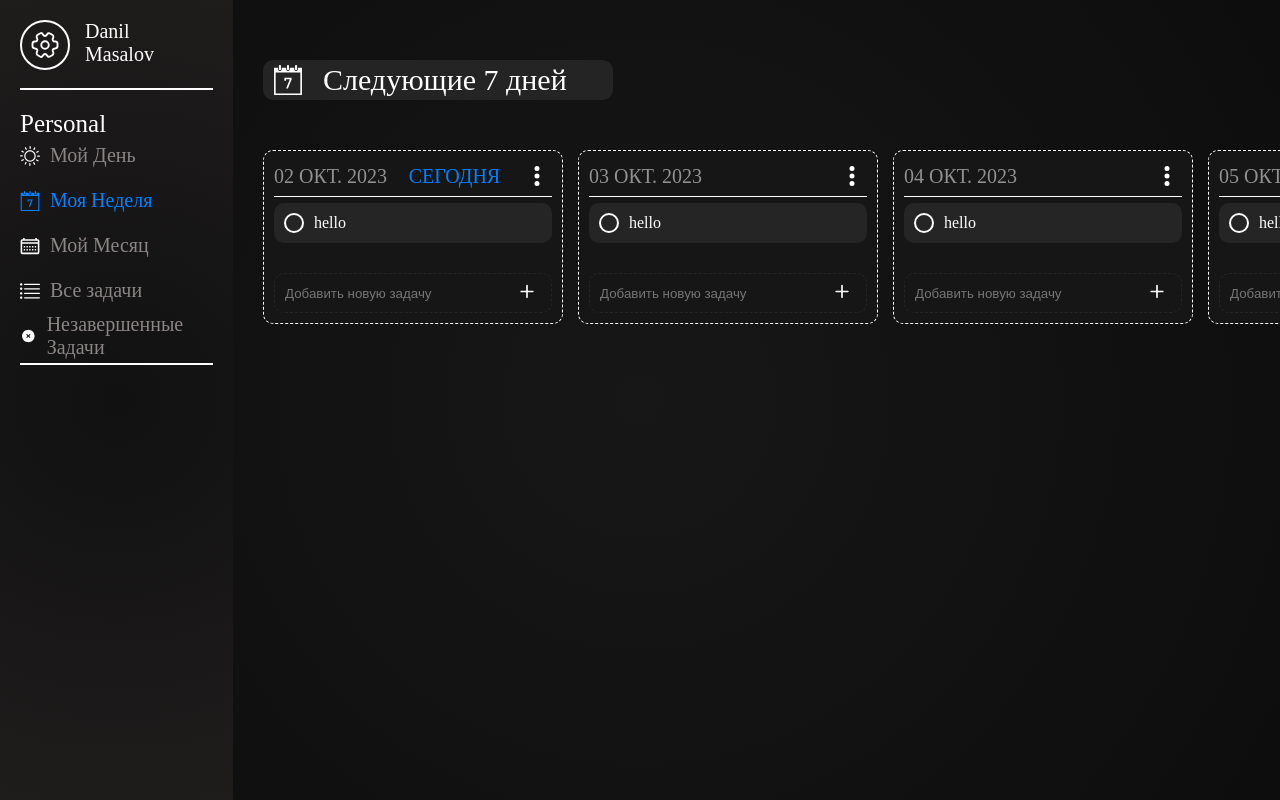
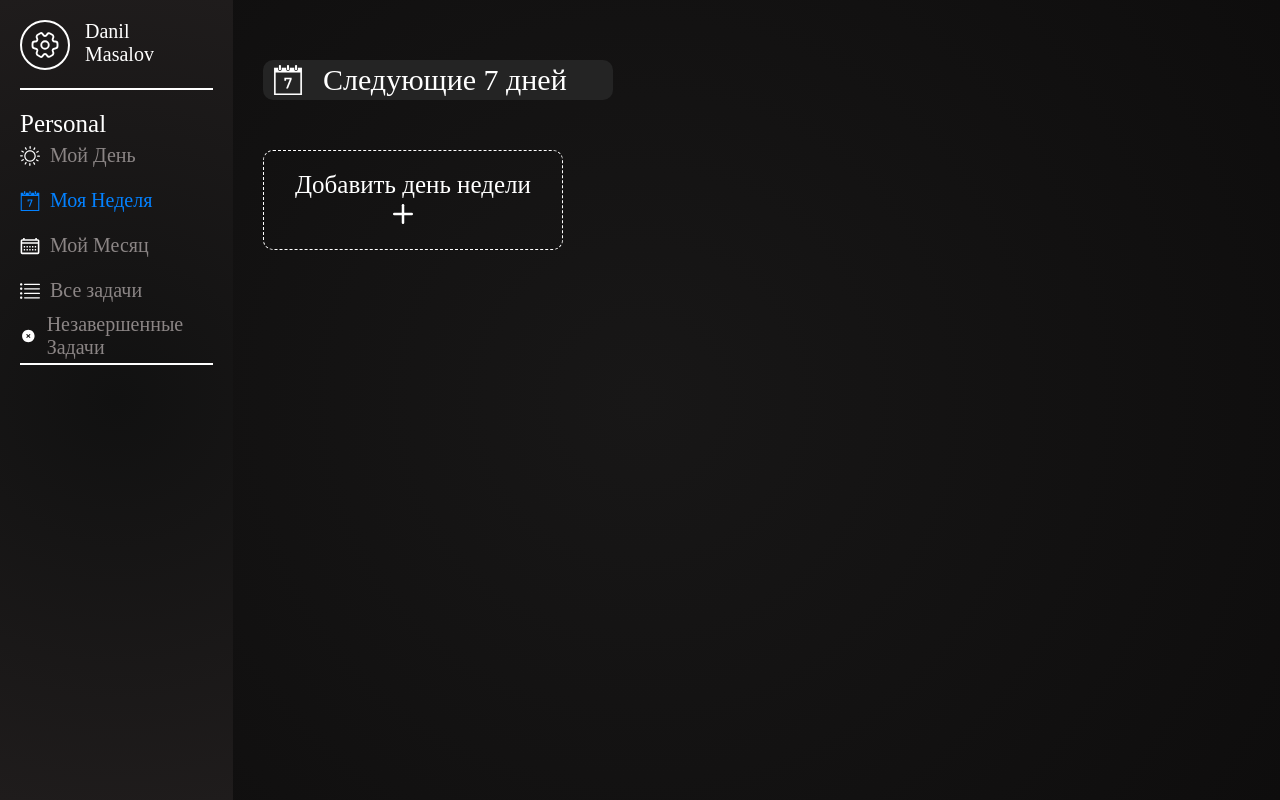
Before and after one commit to dairen12121212/todo-version-2, a React (Vite) app: page /#/my-weak in a window 1280 px wide. Built offline with nearby package versions, Linux system fonts and the light colour scheme.

Commit message:
add weak funktional

```diff
--- /dev/null
+++ b/src/Components/Weak-add-day/Weak-add-day.css
@@ -0,0 +1,15 @@
+.weak-add-day {
+  min-width: 300px;
+  height: 100px;
+  display: flex;
+  flex-direction: column;
+  justify-content: center;
+  align-items: center;
+  border: 1px dashed white;
+  border-radius: 10px;
+  font-size: 25px;
+  cursor: pointer;
+}
+.weak__img * {
+  stroke: white;
+}
--- /dev/null
+++ b/src/Components/Weak-add-day/Weak-add-day.jsx
@@ -0,0 +1,20 @@
+import "./Weak-add-day.css";
+import { v4 as uuidv4 } from "uuid";
+
+import PlusImg from "../../assets/icons/plus.svg?react";
+import { useDispatch, useSelector } from "react-redux";
+
+import { addWeakDay } from "../../store/slices/weakSlice";
+
+export const WeakAddDay = () => {
+  const dispatch = useDispatch();
+  const onAddWeakDay = () => {
+    dispatch(addWeakDay(uuidv4()));
+  };
+  return (
+    <div className="weak-add-day" onClick={() => onAddWeakDay()}>
+      <div>Добавить день недели</div>
+      <PlusImg className="weak__img" />
+    </div>
+  );
+};
--- a/src/Components/Weak-add-input/Weak-add-input.css
+++ b/src/Components/Weak-add-input/Weak-add-input.css
@@ -0,0 +1,28 @@
+.weak__add {
+  margin-top: 20px;
+  width: 100%;
+  height: 40px;
+  position: relative;
+}
+.weak__input {
+  padding: 0 10px;
+  background: none;
+  border: 1px dashed #252525;
+  width: 100%;
+  height: 100%;
+  border-radius: 10px;
+}
+.weak__button {
+  background: none;
+  position: absolute;
+  top: 50%;
+  transform: translateY(-50%);
+  right: 15px;
+}
+#weak__plus {
+  width: 20px;
+  height: 20px;
+}
+#weak__plus * {
+  stroke: white;
+}
--- a/src/Components/Weak-add-input/Weak-add-input.jsx
+++ b/src/Components/Weak-add-input/Weak-add-input.jsx
@@ -1,16 +1,43 @@
 import "./Weak-add-input.css";
 
 import PlusImg from "../../assets/icons/plus.svg?react";
+import { useState } from "react";
+import { useDispatch } from "react-redux";
 
-export const WeakAddInput = () => {
+import { addWeakItemTodo } from "../../store/slices/weakSlice";
+
+import { v4 as uuidv4 } from "uuid";
+
+export const WeakAddInput = ({ keyProp }) => {
+  const [value, setValue] = useState("");
+  const dispatch = useDispatch();
+  const addWeakItem = () => {
+    const item = {
+      value,
+      description: "",
+      id: uuidv4(),
+      completed: false,
+      pin: false,
+    };
+    dispatch(addWeakItemTodo({ keyProp, item }));
+    setValue("");
+  };
   return (
     <div className="weak__add">
       <input
         type="text"
+        value={value}
+        onChange={(e) => setValue(e.target.value)}
         className="weak__input"
         placeholder="Добавить новую задачу"
+        onKeyDown={(e) =>
+          e.key == "Enter" && value !== "" ? addWeakItem() : null
+        }
       />
-      <button className="weak__button">
+      <button
+        className="weak__button"
+        onClick={() => (value != "" ? addWeakItem() : null)}
+      >
         <PlusImg id="weak__plus" />
       </button>
     </div>
--- /dev/null
+++ b/src/Components/Weak-element/Weak-element.jsx
@@ -0,0 +1,30 @@
+import "./Weak-element.css";
+
+import { CustomeCheckbox } from "../../Components/CustomeCheckbox/CustomeCheckbox";
+
+import EditImg from "../../assets/icons/edit.svg?react";
+import CloseImg from "../../assets/icons/close.svg?react";
+import { useDispatch } from "react-redux";
+
+import { removeWeakItemTodo } from "../../store/slices/weakSlice";
+
+export const WeakElement = ({ data, keyProp }) => {
+  const dispatch = useDispatch();
+  const onDeleteWeakItem = () => {
+    dispatch(removeWeakItemTodo({ id: data.id, objId: keyProp }));
+  };
+  return (
+    <div className="weak__element">
+      <CustomeCheckbox />
+      {data.value}
+      <div className="weak__buttons">
+        <button className="day__button">
+          <EditImg className="day__img" />
+        </button>
+        <button className="day__button" onClick={() => onDeleteWeakItem()}>
+          <CloseImg className="day__img" />
+        </button>
+      </div>
+    </div>
+  );
+};
--- a/src/Components/Weak-item/Weak-item.css
+++ b/src/Components/Weak-item/Weak-item.css
@@ -1,13 +1,15 @@
 .weak__item {
   padding: 10px;
-  min-width: 300px;
-  min-height: 100px;
-  max-height: 300px;
-  background: #161616;
+  min-width: 310px;
+  background-color: #161616;
   border-radius: 10px;
+  /* min-height: 155px; */
+
   border: 1px dashed #ffffff;
   margin-right: 15px;
   position: relative;
+  overflow: hidden;
+  max-height: 425px;
 }
 
 .weak__img {
@@ -47,50 +49,57 @@
 }
 
 .weak__elements {
-  margin-top: 6px;
+  margin-top: 10px;
   display: flex;
   flex-direction: column;
+  max-height: 300px;
+  overflow-x: hidden;
+  overflow-y: auto;
+}
+.weak__elements-title {
+  font-size: 20px;
+  color: rgb(99, 95, 95);
+}
+
+.weak__elements::-webkit-scrollbar {
+  width: 12px; /* width of the entire scrollbar */
+}
+.weak__elements:-webkit-scrollbar-track {
+  background: orange; /* color of the tracking area */
+}
+.weak__elements::-webkit-scrollbar-thumb {
+  background-color: #252525; /* color of the scroll thumb */
+  border-radius: 20px; /* roundness of the scroll thumb */
 }
 
 .weak__element {
+  position: relative;
   margin-bottom: 10px;
   border-radius: 10px;
   padding: 10px;
   display: flex;
   align-items: center;
-  width: 100%;
+  width: 95%;
   height: 40px;
   background: #252525;
-}
-
-.weak__add {
-  margin-top: 20px;
-  width: 100%;
-  height: 40px;
-  position: relative;
-}
-.weak__input {
-  padding: 0 10px;
-  background: none;
-  border: 1px dashed #252525;
-  width: 100%;
-  height: 100%;
-  border-radius: 10px;
-}
-.weak__button {
-  background: none;
-  position: absolute;
-  top: 50%;
-  transform: translateY(-50%);
-  right: 15px;
-}
-#weak__plus {
-  width: 20px;
-  height: 20px;
-}
-#weak__plus * {
-  stroke: white;
 }
 .weak__today {
   color: #0381ff;
 }
+
+.weak__element:hover .weak__buttons {
+  transition: all 0.1s;
+  right: 10px;
+}
+
+.weak__buttons {
+  position: absolute;
+  top: 50%;
+  transform: translateY(-50%);
+  right: -100px;
+  height: 20px;
+  width: 50px;
+  display: flex;
+  justify-content: space-between;
+  transition: all 0.4s;
+}
--- a/src/Components/Weak-item/Weak-item.jsx
+++ b/src/Components/Weak-item/Weak-item.jsx
@@ -1,27 +1,36 @@
 import "./Weak-item.css";
 
 import DotsImg from "../../assets/icons/dots.svg?react";
-import { CustomeCheckbox } from "../../Components/CustomeCheckbox/CustomeCheckbox";
+
 import { useSelector } from "react-redux";
 import { WeakAddInput } from "../Weak-add-input/Weak-add-input";
 
-export const WeakItem = ({ day, month, year }) => {
-  const date = useSelector((state) => state.userSlice.today);
-  console.log((day + "").length);
+import { WeakElement } from "../Weak-element/Weak-element";
+
+export const WeakItem = ({ keyProp, day, month, year }) => {
+  const data = useSelector((state) => state.weakSlice.objWeakTodo[keyProp]);
+  console.log(data.length);
   return (
-    <div className="weak__item">
+    <div
+      className="weak__item"
+      style={{ height: 155 + 45 * data.length + "px" }}
+    >
       <div className="weak__header">
         {(day + "").length <= 1 ? "0" + day : day} {month} {year}{" "}
-        {day == date.day ? <div className="weak__today">сегодня</div> : null}
+        {day == new Date().getDate() ? (
+          <div className="weak__today">сегодня</div>
+        ) : null}
         <DotsImg id="weak__dots" />
       </div>
       <div className="weak__elements">
-        <div className="weak__element">
-          <CustomeCheckbox />
-          hello
-        </div>
+        {data.length === 0 && (
+          <div className="weak__elements-title">заметок нет</div>
+        )}
+        {data.map((item, i) => {
+          return <WeakElement data={item} key={item.id} keyProp={keyProp} />;
+        })}
       </div>
-      <WeakAddInput />
+      <WeakAddInput keyProp={keyProp} />
     </div>
   );
 };
--- a/src/Components/Weak-items/Weak-items.css
+++ b/src/Components/Weak-items/Weak-items.css
@@ -1,4 +1,5 @@
 .weak__items {
   margin-top: 50px;
   display: flex;
+  height: 100%;
 }
--- a/src/Components/Weak-items/Weak-items.jsx
+++ b/src/Components/Weak-items/Weak-items.jsx
@@ -1,15 +1,19 @@
-import { useState } from "react";
+import { useEffect } from "react";
 import { WeakItem } from "../Weak-item/Weak-item";
 import "./Weak-items.css";
 import { useDispatch, useSelector } from "react-redux";
 
 import { addToday } from "../../store/slices/userSlice";
+import { WeakAddDay } from "../Weak-add-day/Weak-add-day";
 
 export const WeakItems = () => {
   const dispatch = useDispatch();
-  const arrWeakTodo = useSelector((state) => state.weakSlice.arrWeakTodo);
-  const today = useSelector((state) => state.userSlice.today);
-  useState(() => {
+  const objWeakTodo = useSelector((state) => state.weakSlice.objWeakTodo);
+  const today = useSelector((state) => state.userSlice.today) || {};
+
+  let length = Object.keys(objWeakTodo).length;
+
+  useEffect(() => {
     const day = new Date().getDate();
     const month = new Date().toLocaleString("ru", { month: "short" });
     const year = new Date().getFullYear();
@@ -20,22 +24,21 @@ export const WeakItems = () => {
         year,
       })
     );
+    //! двойной рендер происходит
   }, []);
+
   return (
     <div className="weak__items">
-      {arrWeakTodo.length > 0
-        ? arrWeakTodo.map((item, i) => {
-            return (
-              <WeakItem
-                key={i}
-                data={item}
-                day={today.day + i}
-                month={today.month}
-                year={today.year}
-              />
-            );
-          })
-        : null}
+      {Object.keys(objWeakTodo).map((key, i) => (
+        <WeakItem
+          key={key}
+          keyProp={key}
+          day={today.day + i}
+          month={today.month}
+          year={today.year}
+        />
+      ))}
+      {length < 7 ? <WeakAddDay /> : null}
     </div>
   );
 };
--- a/src/Pages/MyWeakPage/MyWeakPage.css
+++ b/src/Pages/MyWeakPage/MyWeakPage.css
@@ -4,6 +4,18 @@
   overflow: auto;
 }
 
+.weak::-webkit-scrollbar {
+  width: 12px; /* width of the entire scrollbar */
+}
+.weak:-webkit-scrollbar-track {
+  background: orange; /* color of the tracking area */
+}
+.weak::-webkit-scrollbar-thumb {
+  background-color: #252525; /* color of the scroll thumb */
+  border-radius: 20px; /* roundness of the scroll thumb */
+}
+
 .weak__container {
   padding: 30px;
+  height: 100%;
 }
--- a/src/store/slices/weakSlice.js
+++ b/src/store/slices/weakSlice.js
@@ -3,15 +3,24 @@ import { createSlice } from "@reduxjs/toolkit";
 const weakSlice = createSlice({
   name: "weak",
   initialState: {
-    arrWeakTodo: [
-      // { value: "", id: "", completed: false, description: "", pin: false },
-      [],
-      [],
-      [],
-      [],
-    ],
+    objWeakTodo: {},
   },
-  reducers: {},
+  reducers: {
+    addWeakItemTodo(state, action) {
+      state.objWeakTodo[action.payload.keyProp].push(action.payload.item);
+    },
+    removeWeakItemTodo(state, action) {
+      state.objWeakTodo[action.payload.objId] = state.objWeakTodo[
+        action.payload.objId
+      ].filter((item) => item.id !== action.payload.id);
+    },
+    addWeakDay(state, action) {
+      console.log(action.payload);
+      state.objWeakTodo[action.payload] = [];
+    },
+  },
 });
 
 export default weakSlice.reducer;
+export const { addWeakItemTodo, removeWeakItemTodo, addWeakDay } =
+  weakSlice.actions;
```
Also changed, not shown: src/Components/Weak-element/Weak-element.css (added).
